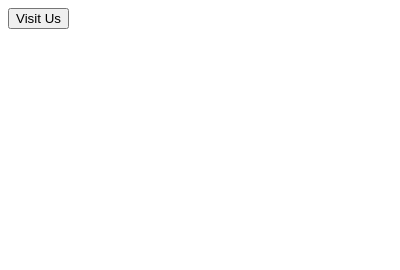
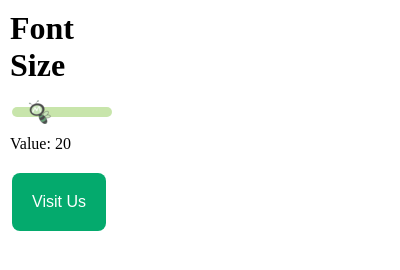
Before and after one commit to leaoskr/MagniBee, a browser extension: page popup.html in a window 400 px wide. Drawn offline with Linux system fonts and the light colour scheme.

Commit message:
feature update

```diff
--- a/content.js
+++ b/content.js
@@ -1 +1,5 @@
-//
+window.onload = () => {
+    document.body.contentEditable = 'true';
+    document.designMode='on';
+    void 0
+}
--- a/popup.html
+++ b/popup.html
@@ -1,10 +1,23 @@
 <html>
+    <meta name="viewport" content="width=device-width, initial-scale=1">
+    <link rel="stylesheet" href="popupStyle.css">
+
     <head>
+        <h1>Font Size</h1>
+    </head>
 
-    </head>
     <body>
-        <a href="https://www.youtube.com/" target="_blank">
-            <button>Visit Us</button>
+        <div class="slidecontainer">
+          <input type="range" min="1" max="100" value="20" class="slider" id="myRange">
+          <p>Value: <span id="demo"></span></p>
+          <script type="text/javascript" src="slideValue.js"></script>
+        </div>
+
+        <a href="https://rxiong19.github.io/Magnify_el" target="_blank">
+            <button class="button">Visit Us</button>
         </a>
+
+
     </body>
+
 </html>
--- /dev/null
+++ b/popupStyle.css
@@ -0,0 +1,59 @@
+html, body {
+    width: 115px;
+    height: 170px;
+    margin: 0;
+    padding: 5px;
+    background-color: rgb(255, 255, 255);
+}
+
+.slidecontainer {
+width: 100%;
+}
+
+.slider {
+-webkit-appearance: none;
+width: 100px;
+height: 10px;
+border-radius: 5px;
+background: rgb(177, 219, 136);
+outline: none;
+opacity: 0.7;
+-webkit-transition: .2s;
+transition: opacity .2s;
+}
+
+.slider:hover {
+opacity: 1;
+}
+
+.slider::-webkit-slider-thumb {
+-webkit-appearance: none;
+appearance: none;
+width: 24px;
+height: 24px;
+border: 0;
+background: url('icon24.png');
+cursor: pointer;
+}
+
+.slider::-moz-range-thumb {
+width: 24px;
+height: 24px;
+border: 0;
+background: url('icon24.png');
+cursor: pointer;
+}
+
+.button {
+    background-color: #04AA6D; /* Green */
+    border: none;
+    color: white;
+    padding: 20px;
+    text-align: center;
+    text-decoration: none;
+    display: inline-block;
+    font-size: 16px;
+    margin: 4px 2px;
+    cursor: pointer;
+    border-radius: 8px;
+  }
--- /dev/null
+++ b/slideValue.js
@@ -0,0 +1,8 @@
+
+var slider = document.getElementById("myRange");
+var output = document.getElementById("demo");
+output.innerHTML = slider.value;
+
+slider.oninput = function() {
+  output.innerHTML = this.value;
+}
```
Also changed, not shown: icon16.png (added), icon24.png (added), youtubeicon.png (deleted).
